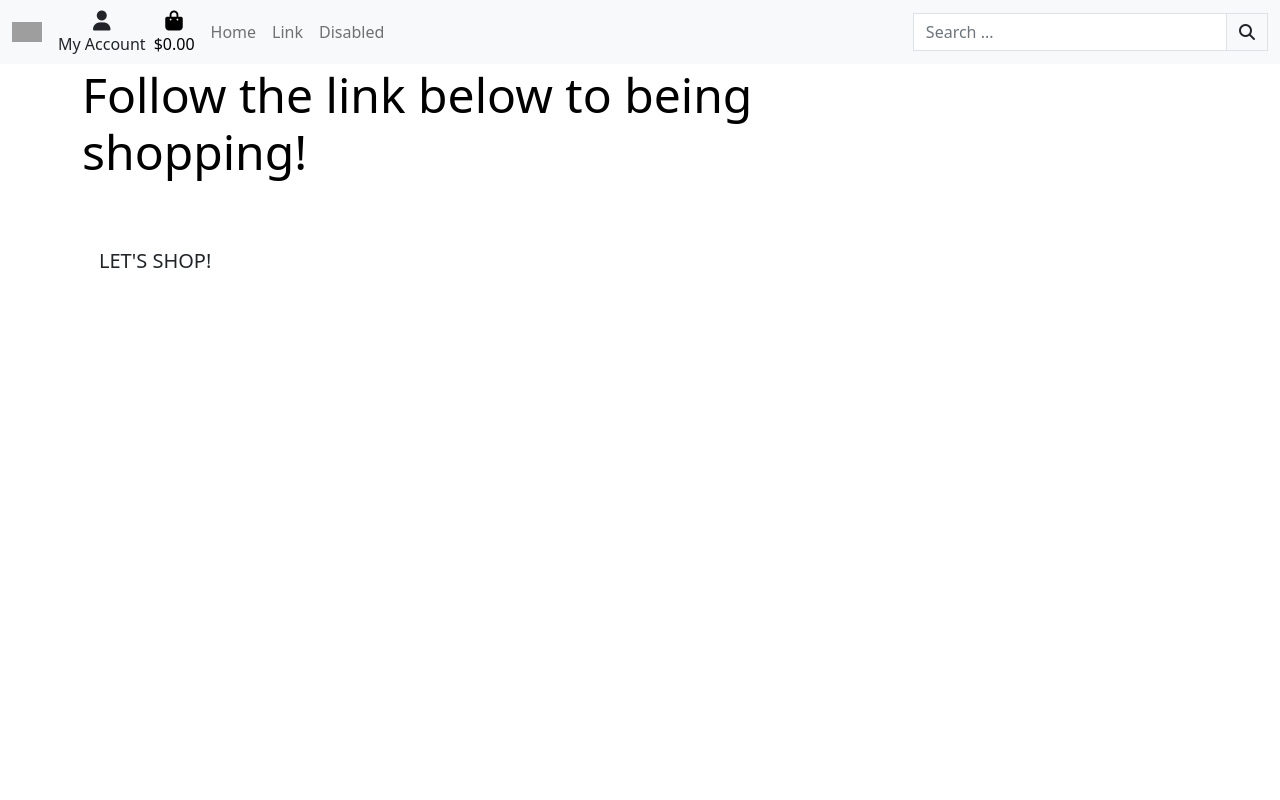
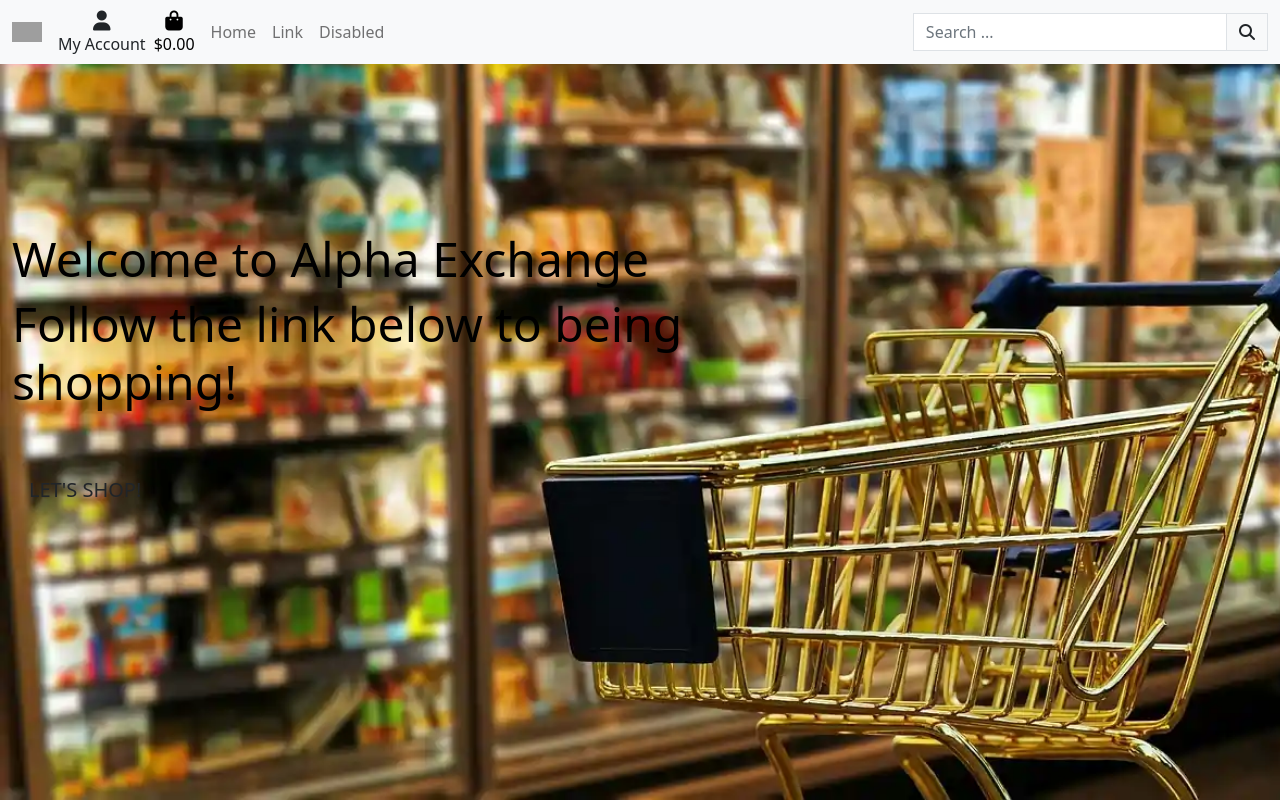
Before and after one commit to Code-Institute-Submissions/CI_PP5_Alpha_Exchange, a Django app: page / in a window 1280 px wide. Run offline with Django 3.2, Linux system fonts and the light colour scheme; some libraries are stand-ins or nearby versions; grey boxes are pictures that could not be loaded.

Commit message:
style home page body

```diff
--- a/alpha_exchange/settings.py
+++ b/alpha_exchange/settings.py
@@ -145,6 +145,10 @@
 # https://docs.djangoproject.com/en/3.2/howto/static-files/
 
 STATIC_URL = '/static/'
+STATICFILES_DIRS = (os.path.join(BASE_DIR, 'static'),)
+
+MEDIA_URL = '/media/'
+MEDIA_ROOT = os.path.join(BASE_DIR, 'media')
 
 # Default primary key field type
 # https://docs.djangoproject.com/en/3.2/ref/settings/#default-auto-field
--- a/home/templates/home/index.html
+++ b/home/templates/home/index.html
@@ -10,7 +10,7 @@
 {% endblock %}
 
 {% block content %}
-    <div class="container h-100">
+    <div class="container vh-100 home-image">
         <div class="row h-100">
             <div class="col-7 col-md-8 my-auto">
                 <h1 class="display-5 logo-font text-black">Welcome to Alpha Exchange</h1>
--- /dev/null
+++ b/static/css/base.css
@@ -0,0 +1,9 @@
+html {
+    height: 100%;
+}
+
+.home-image {
+    background-image: url("/media/shopping-cart.webp");
+    background-size: cover;
+    min-width: -webkit-fill-available;
+}
--- a/templates/base.html
+++ b/templates/base.html
@@ -16,6 +16,7 @@
     {% block css %}
     <!-- Bootstrap CSS -->
     <link href="https://cdn.jsdelivr.net/npm/bootstrap@5.2.2/dist/css/bootstrap.min.css" rel="stylesheet" integrity="sha384-Zenh87qX5JnK2Jl0vWa8Ck2rdkQ2Bzep5IDxbcnCeuOxjzrPF/et3URy9Bv1WTRi" crossorigin="anonymous">
+    <link rel="stylesheet" href="{% static 'css/base.css' %}">
     {% endblock %}
 
     {% block extra_css %}
```
Also changed, not shown: media/shopping-cart.webp (added).
